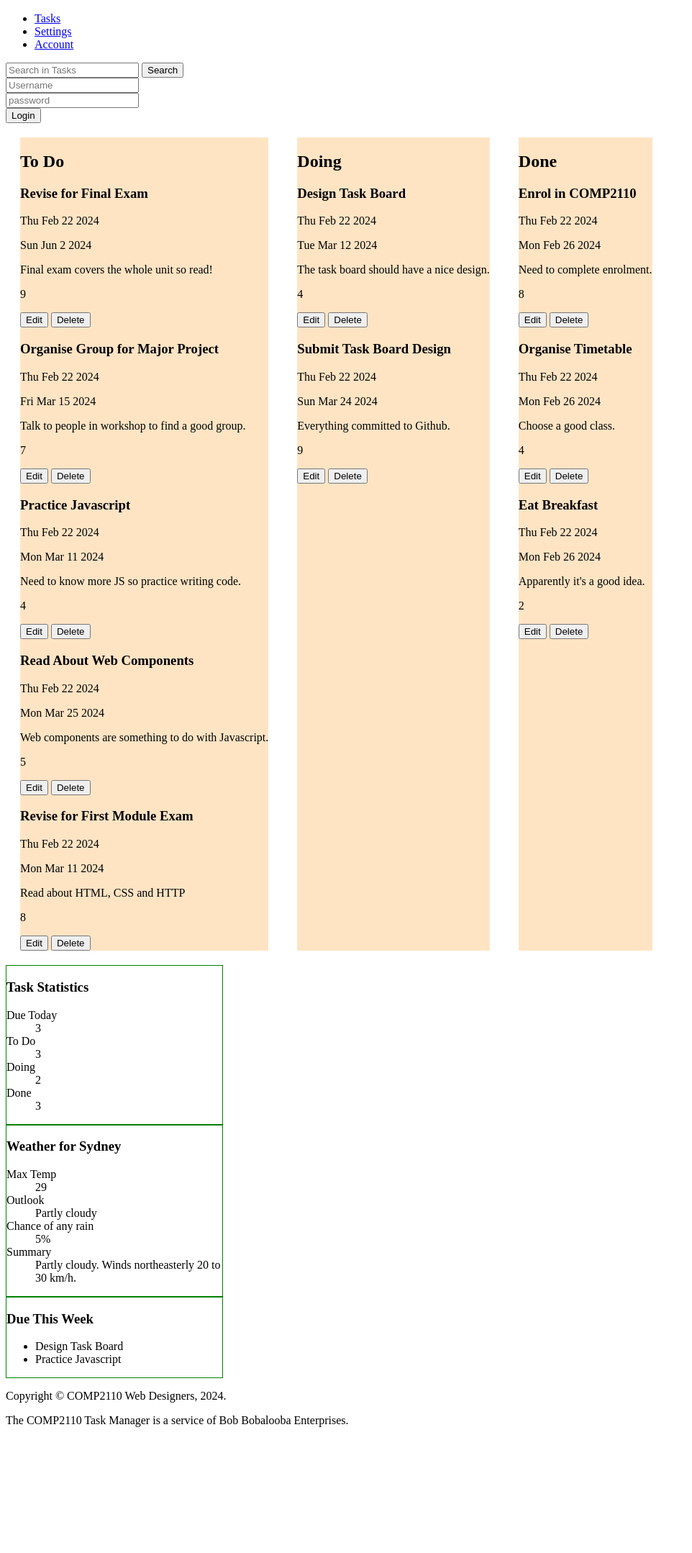
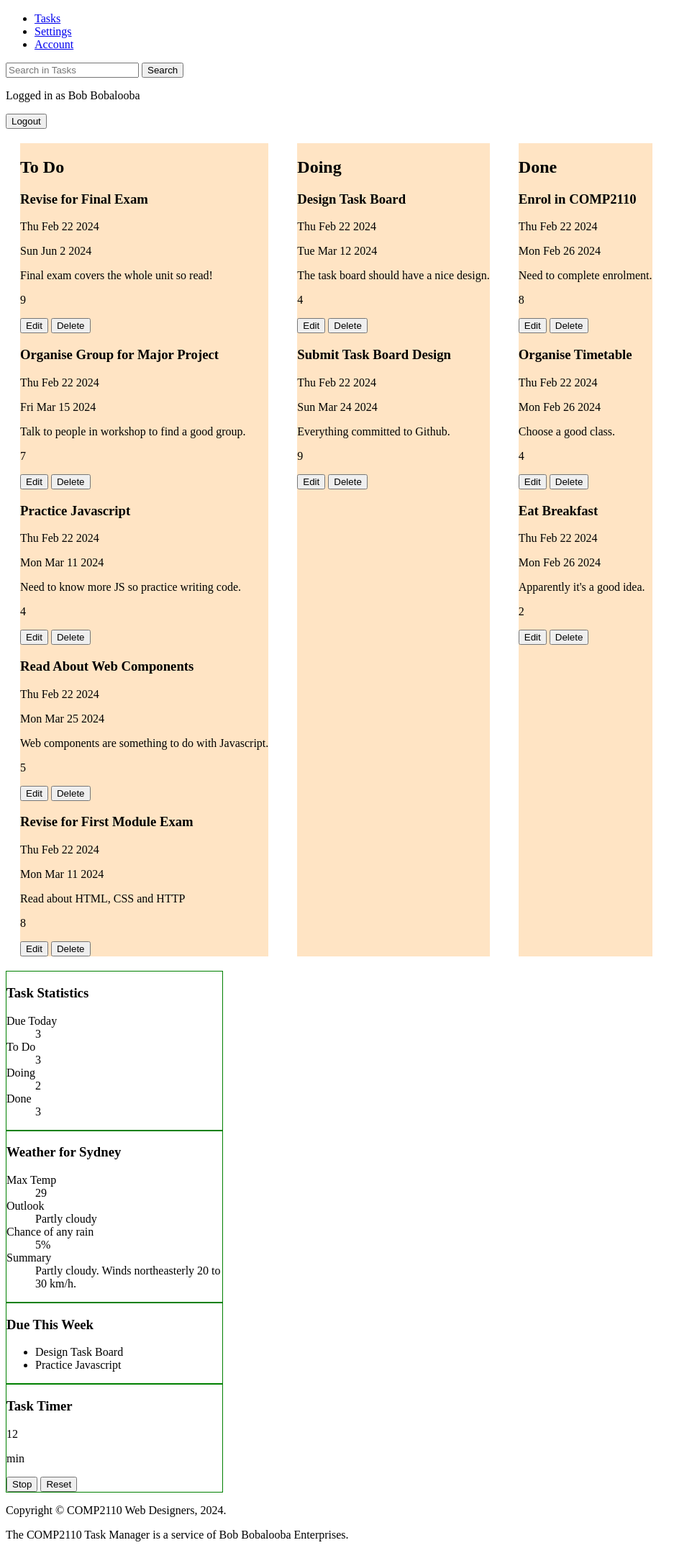
Before and after one commit to Priscilladoyo/comp2110-taskmanager-design, a plain HTML site: page index.html in a window 1280 px wide. Shown: the part 50-2208 px from the top of the page at 72% size, without its empty margins (0-962 px from the left). Before the commit the page ends 2049 px from the top, so only its background shows below. Drawn offline with Linux system fonts and the light colour scheme.

Commit message:
more widgets
Signed-off-by: Steve Cassidy <steve.cassidy@mq.edu.au>

```diff
--- a/css/style.css
+++ b/css/style.css
@@ -8,7 +8,7 @@
     margin: 20px;
 }
 
-#widgets div {
+#widgets > div {
     width: 300px;
     border: 1px solid green;
 }
--- a/index.html
+++ b/index.html
@@ -29,14 +29,9 @@
           </form>
     </search>
 
-    <div id="login">
-        <div>
-            <input type="text" name="username" placeholder="Username">
-        </div>
-        <div>
-            <input type="password" name="password" placeholder="password">
-        </div>
-        <input type="submit" value="Login">
+    <div id="user">
+        <p>Logged in as <span id="username">Bob Bobalooba</span></p>
+        <button id="logout">Logout</button>
     </div>
   </header>
 
@@ -216,6 +211,17 @@
         </ul>
     </div>
 
+    <div id="task-timer-widget">
+        <h3>Task Timer</h3>
+        <p id="task-timer-remaining">12</p>
+        <p id="task-timer-units">min</p>
+        <div id="task-timer-controls">
+            <button id="task-timer-stop">Stop</button>
+            <button id="task-timer-reset">Reset</button>
+        </div>
+    </div>
+
+
   </div>
 
   <footer id="footer">
```
